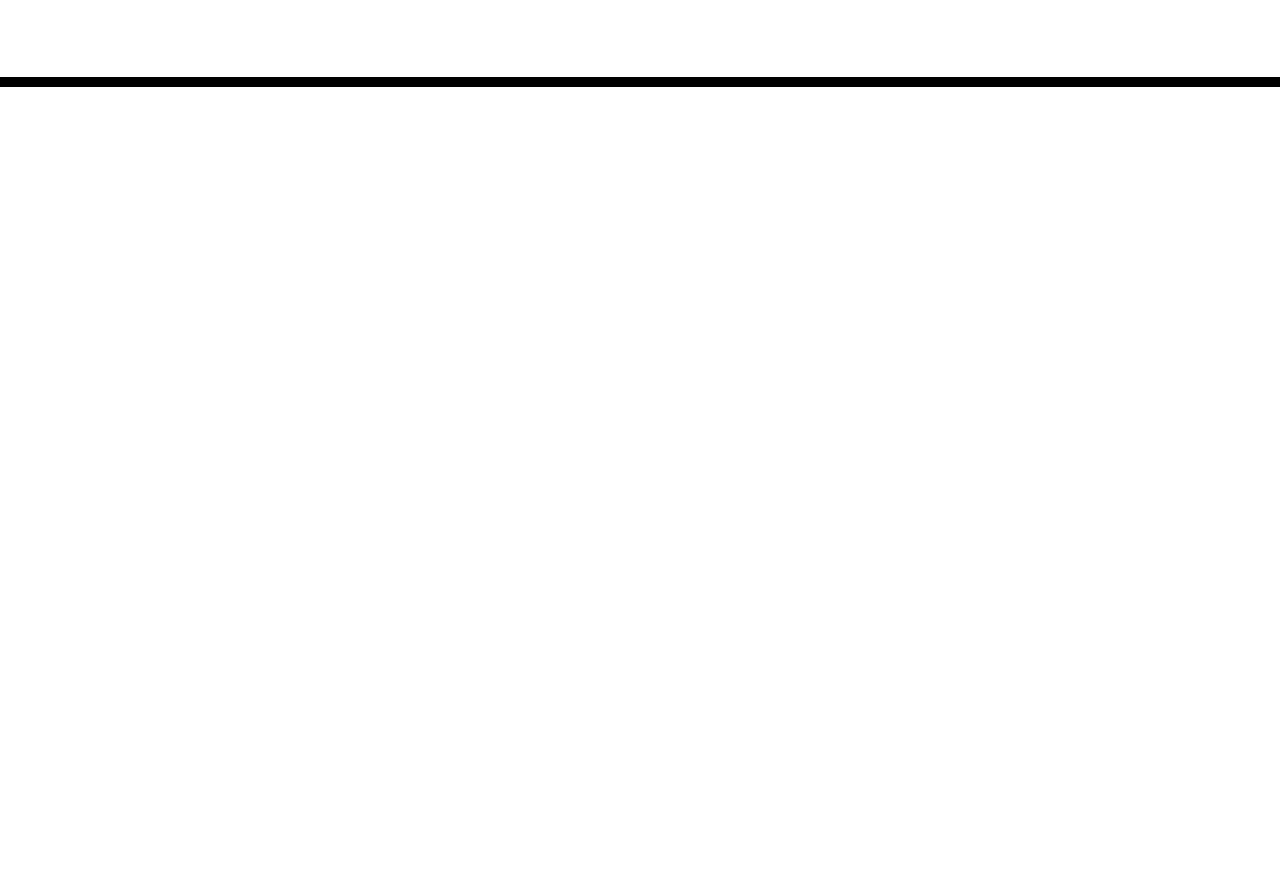
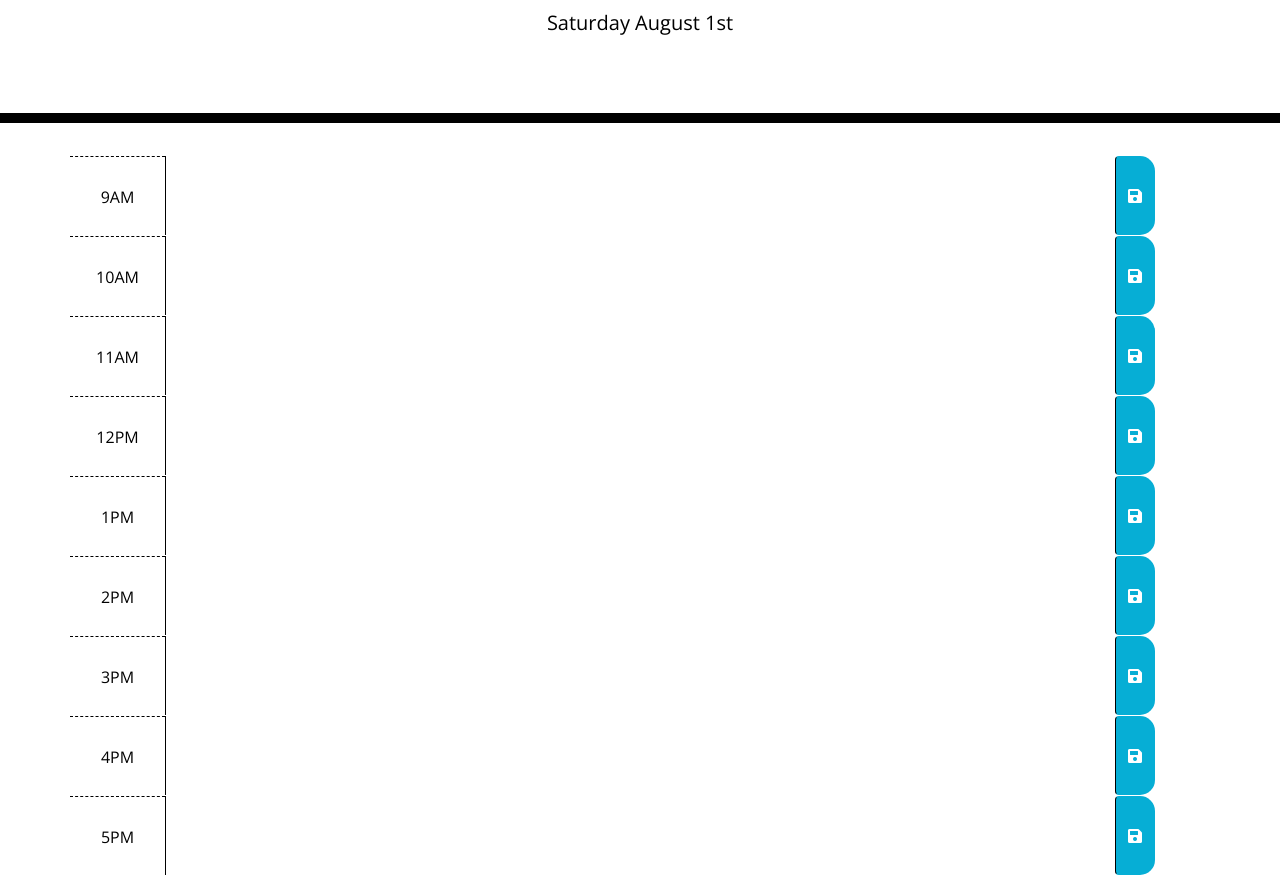
Before and after one commit to ARBarber0510/workdayschedule, a plain HTML site: page Develop/index.html in a window 1280 px wide. Shown: the part 181-1056 px from the top of the page. Before the commit the page ends 800 px from the top, so only its background shows below. Drawn offline with nearby package versions, Linux system fonts and the light colour scheme.

Commit message:
added time blocks and js code.

```diff
--- a/Develop/index.html
+++ b/Develop/index.html
@@ -30,6 +30,78 @@
     </header>
     <div class="container">
       <!-- Timeblocks go here -->
+      <div id="hour-9" class="row time-block">
+        <div class="col-md-1 hour">
+          9AM
+        </div>
+        <textarea class="col-md-10 description">
+        </textarea>
+        <button class="btn saveBtn cold-md01"><i class="fas fa-save"></i></button>
+      </div>
+      <div id="hour-10" class="row time-block">
+        <div class="col-md-1 hour">
+          10AM
+        </div>
+        <textarea class="col-md-10 description">
+        </textarea>
+        <button class="btn saveBtn cold-md01"><i class="fas fa-save"></i></button>
+      </div>
+      <div id="hour-11" class="row time-block">
+        <div class="col-md-1 hour">
+          11AM
+        </div>
+        <textarea class="col-md-10 description">
+        </textarea>
+        <button class="btn saveBtn cold-md01"><i class="fas fa-save"></i></button>
+      </div>
+      <div id="hour-12" class="row time-block">
+        <div class="col-md-1 hour">
+          12PM
+        </div>
+        <textarea class="col-md-10 description">
+        </textarea>
+        <button class="btn saveBtn cold-md01"><i class="fas fa-save"></i></button>
+      </div>
+      <div id="hour-13" class="row time-block">
+        <div class="col-md-1 hour">
+          1PM
+        </div>
+        <textarea class="col-md-10 description">
+        </textarea>
+        <button class="btn saveBtn cold-md01"><i class="fas fa-save"></i></button>
+      </div>
+      <div id="hour-14" class="row time-block">
+        <div class="col-md-1 hour">
+          2PM
+        </div>
+        <textarea class="col-md-10 description">
+        </textarea>
+        <button class="btn saveBtn cold-md01"><i class="fas fa-save"></i></button>
+      </div>
+      <div id="hour-15" class="row time-block">
+        <div class="col-md-1 hour">
+          3PM
+        </div>
+        <textarea class="col-md-10 description">
+        </textarea>
+        <button class="btn saveBtn cold-md01"><i class="fas fa-save"></i></button>
+      </div>
+      <div id="hour-16" class="row time-block">
+        <div class="col-md-1 hour">
+          4PM
+        </div>
+        <textarea class="col-md-10 description">
+        </textarea>
+        <button class="btn saveBtn cold-md01"><i class="fas fa-save"></i></button>
+      </div>
+      <div id="hour-17" class="row time-block">
+        <div class="col-md-1 hour">
+          5PM
+        </div>
+        <textarea class="col-md-10 description">
+        </textarea>
+        <button class="btn saveBtn cold-md01"><i class="fas fa-save"></i></button>
+      </div>
     </div>
 
     <script src="https://code.jquery.com/jquery-3.4.1.min.js"></script>
--- a/Develop/script.js
+++ b/Develop/script.js
@@ -0,0 +1,6 @@
+$("#currentDay").text(moment().format("dddd MMMM Do"));
+
+
+$(".time-block").each(function() {
+    console.log($(this).children())
+})
```
